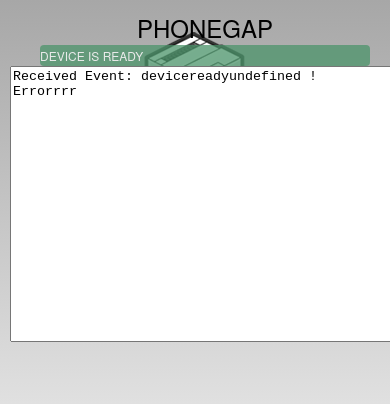
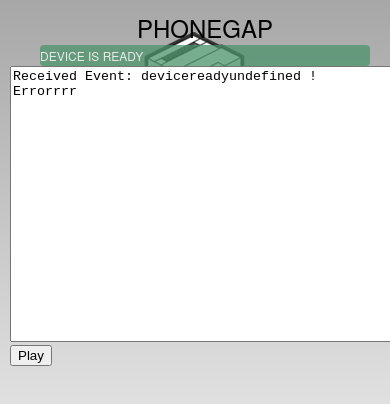
Before and after one commit to VdoCipher/phonegap-sample, a plain HTML site: page www/index.html in a window 390 px wide. Shown: the top 404 px of the page. Drawn offline with Linux system fonts and the light colour scheme; some packages are replaced by stand-ins of ours.

Commit message:
test button added

```diff
--- a/www/index.html
+++ b/www/index.html
@@ -17,6 +17,7 @@
                 <p class="event received">Device is Ready</p>
             </div>
 			<textarea id="logT" rows="18" cols="100"></textarea>
+			<button type="button" onclick="app.startPlaying()">Play</button>
         </div>
         <script type="text/javascript" src="cordova.js"></script>
         <script type="text/javascript" src="js/index.js"></script>
--- a/www/js/index.js
+++ b/www/js/index.js
@@ -34,5 +34,9 @@ var app = {
 
         console.log('Received Event: ' + id + window.vdocipher + " !");
 		console.error('Errorrrr');
-    }
+    },
+	startPlaying : function(){
+		console.log("Button clicked...");
+		// cordova.exec() ...
+	}
 };
```
